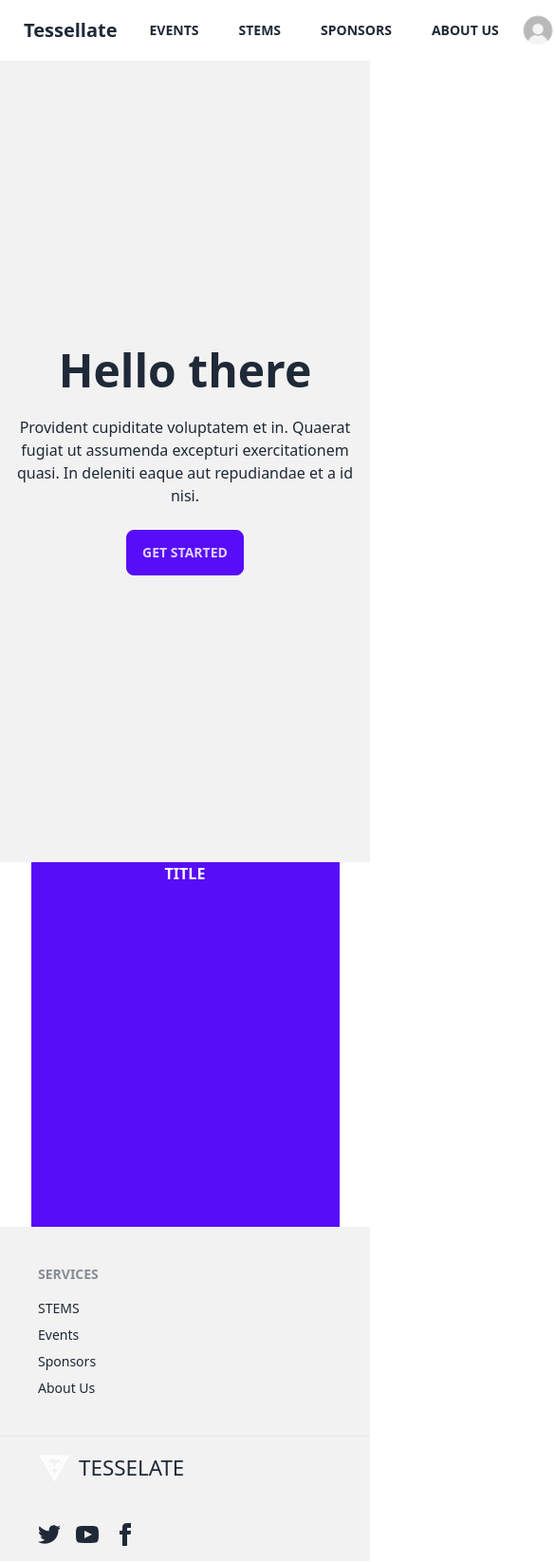
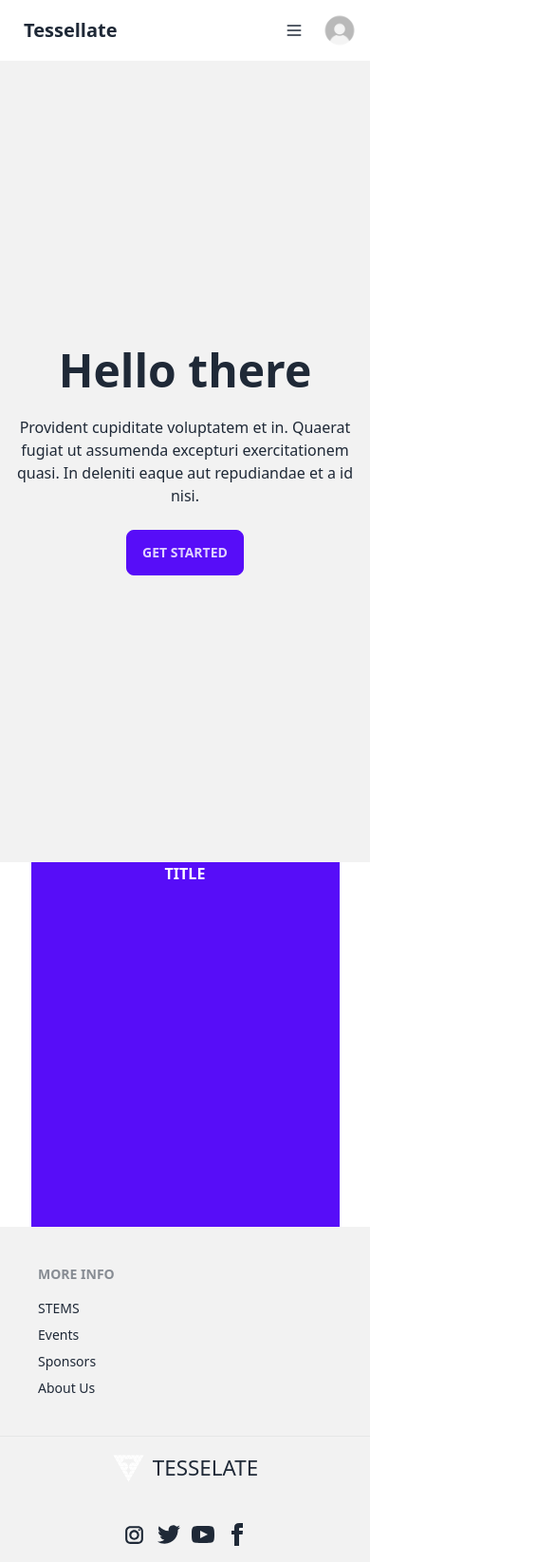
Before and after one commit to Tessellate-CMI/tessellate-frontend, a SvelteKit app: page / in a window 390 px wide. Shown: the whole page at 95% size, 585 px wide, since content can reach past the window. Built offline with nearby package versions, Linux system fonts and the light colour scheme.

Commit message:
feat: fixed navbar and footer for mobile
The thebar becomes a hamburger is small width device. The second footer becomes centered in that
case.

```diff
--- a/src/routes/(app)/Footer.svelte
+++ b/src/routes/(app)/Footer.svelte
@@ -1,6 +1,6 @@
 <footer class="footer bg-base-200 p-10 text-base-content">
     <div>
-        <span class="footer-title">Services</span>
+        <span class="footer-title">More Info</span>
         <a class="link-hover link" href="/stems">STEMS</a>
         <a class="link-hover link" href="/events">Events</a>
         <a class="link-hover link" href="/sponsors">Sponsors</a>
@@ -8,12 +8,25 @@
     </div>
 </footer>
 <footer class="footer border-t border-base-300 bg-base-200 px-10 py-4 text-base-content">
-    <div class="grid-flow-col items-center">
+    <div class="grid-flow-col items-center justify-self-center sm:justify-self-start">
         <img src="tessellate_logo_white.svg" alt="Tessellate Logo" style="width: 35px" />
         <p style="font-size: 1.4rem">TESSELATE</p>
     </div>
-    <div class="md:place-self-center md:justify-self-end">
-        <div class="grid grid-flow-col gap-4">
+    <div class="justify-self-center sm:justify-self-end">
+        <div class="grid grid-flow-col gap-3">
+            <a href="https://www.instagram.com/tessellate_cmi">
+                <svg
+                    xmlns="http://www.w3.org/2000/svg"
+                    width="25"
+                    height="25"
+                    viewBox="0 0 24 24"
+                    class="fill-current"
+                >
+                    <path
+                        d="M 8 3 C 5.243 3 3 5.243 3 8 L 3 16 C 3 18.757 5.243 21 8 21 L 16 21 C 18.757 21 21 18.757 21 16 L 21 8 C 21 5.243 18.757 3 16 3 L 8 3 z M 8 5 L 16 5 C 17.654 5 19 6.346 19 8 L 19 16 C 19 17.654 17.654 19 16 19 L 8 19 C 6.346 19 5 17.654 5 16 L 5 8 C 5 6.346 6.346 5 8 5 z M 17 6 A 1 1 0 0 0 16 7 A 1 1 0 0 0 17 8 A 1 1 0 0 0 18 7 A 1 1 0 0 0 17 6 z M 12 7 C 9.243 7 7 9.243 7 12 C 7 14.757 9.243 17 12 17 C 14.757 17 17 14.757 17 12 C 17 9.243 14.757 7 12 7 z M 12 9 C 13.654 9 15 10.346 15 12 C 15 13.654 13.654 15 12 15 C 10.346 15 9 13.654 9 12 C 9 10.346 10.346 9 12 9 z"
+                    ></path>
+                </svg>
+            </a>
             <a href="https://twitter.com/cmitessellate"
                 ><svg
                     xmlns="http://www.w3.org/2000/svg"
--- a/src/routes/(app)/Navbar.svelte
+++ b/src/routes/(app)/Navbar.svelte
@@ -1,11 +1,15 @@
-<script>
+<script lang="ts">
+    let innerWidth = 0
 </script>
 
+<svelte:window bind:innerWidth />
+
+{#if innerWidth > 640}
     <div class="navbar bg-base-100">
         <div class="flex-1">
             <a class="btn btn-ghost text-xl normal-case" href="/">Tessellate</a>
         </div>
-    <div class="flex-none gap-2">
+        <div class="gap flex-none">
             <button class="btn btn-ghost"><a href="/events">Events</a></button>
             <button class="btn btn-ghost"><a href="/stems/">Stems</a></button>
             <button class="btn btn-ghost"><a href="/sponsors">Sponsors</a></button>
@@ -19,3 +23,42 @@
             </span>
         </a>
     </div>
+{:else}
+    <div class="navbar bg-base-100">
+        <div class="flex-1">
+            <a class="btn btn-ghost text-xl normal-case" href="/">Tessellate</a>
+        </div>
+        <details class="dropdown dropdown-end">
+            <summary class="btn btn-square btn-ghost">
+                <svg
+                    xmlns="http://www.w3.org/2000/svg"
+                    fill="none"
+                    viewBox="0 0 24 24"
+                    class="inline-block h-5 w-5 stroke-current"
+                    ><path
+                        stroke-linecap="round"
+                        stroke-linejoin="round"
+                        stroke-width="2"
+                        d="M4 6h16M4 12h16M4 18h16"
+                    ></path></svg
+                >
+            </summary>
+            <ul
+                tabindex="-1"
+                class="menu dropdown-content rounded-box menu-sm z-[1] mt-3 w-52 bg-base-100 p-1"
+            >
+                <li><button class="btn btn-ghost"><a href="/events">Events</a></button></li>
+                <li><button class="btn btn-ghost"><a href="/stems/">Stems</a></button></li>
+                <li><button class="btn btn-ghost"><a href="/sponsors">Sponsors</a></button></li>
+                <li><button class="btn btn-ghost"><a href="/about-us">About Us</a></button></li>
+            </ul>
+        </details>
+        <a href="/profile">
+            <span tabindex="-1" class="avatar btn btn-circle btn-ghost">
+                <div class="w-10 rounded-full">
+                    <img src="/stock_profile.jpg" alt="Profile" />
+                </div>
+            </span>
+        </a>
+    </div>
+{/if}
```
Lines whose indentation alone changed are shown as unchanged.
